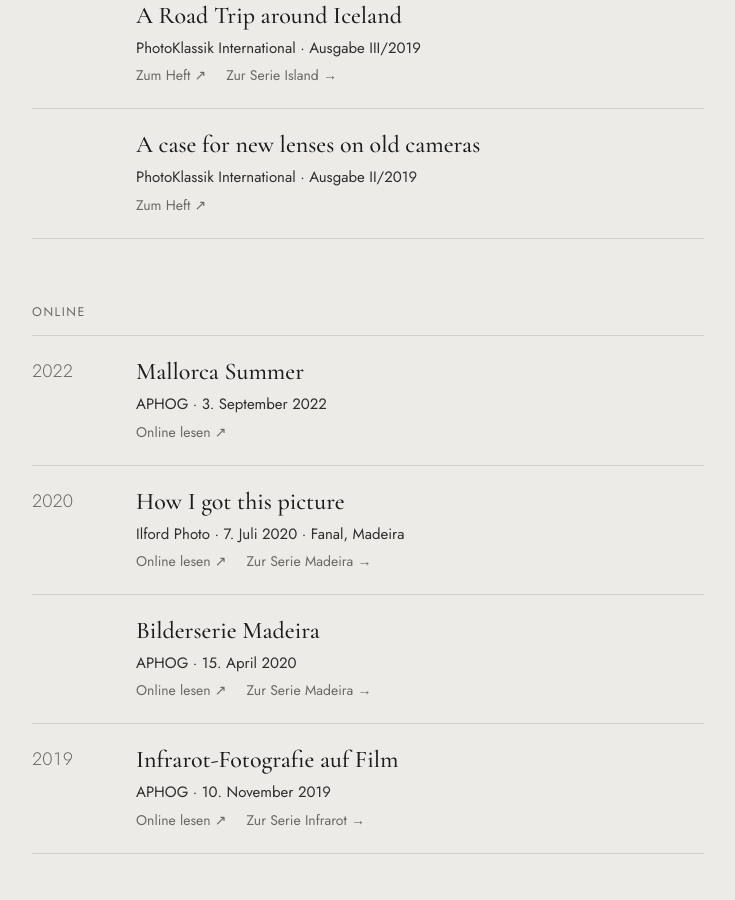
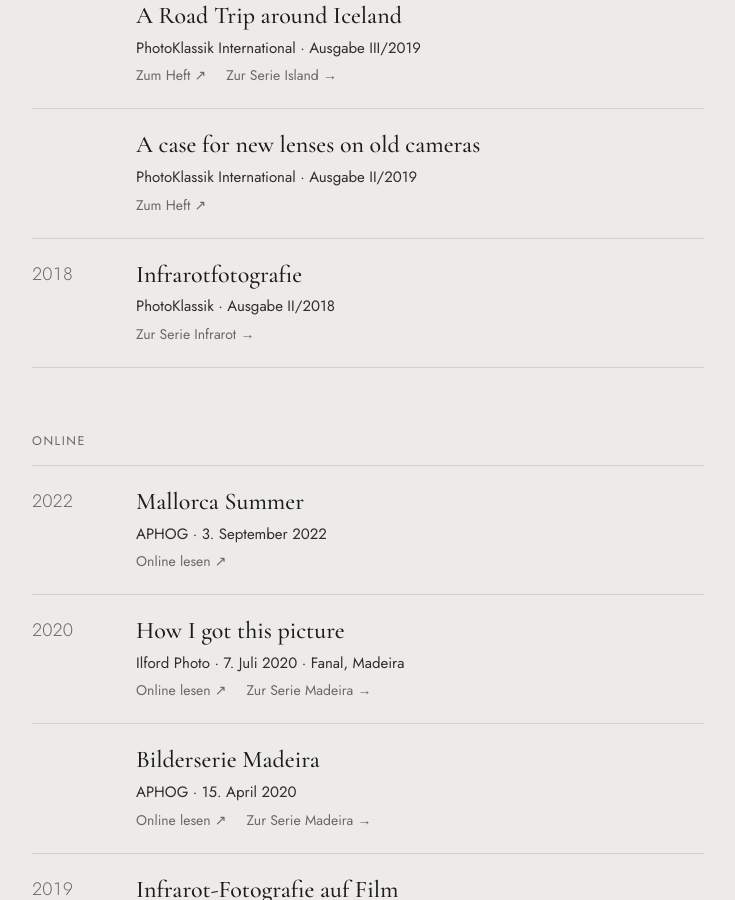
Before and after one commit to Racetrack69/christopher_portfolio, a Jekyll site: the page built from veroeffentlichungen.html, in a window 1280 px wide and 900 px high, scrolled down 1345 px. Shown: the whole window, without its empty margins (272-1007 px from the left). Built offline with Jekyll 4.4.1, drawn with Linux system fonts in a browser that asks for light colours.

Commit message:
Add files via upload

```diff
--- a/_data/veroeffentlichungen.yml
+++ b/_data/veroeffentlichungen.yml
@@ -88,6 +88,13 @@
   sprache: en
   link: "https://shop.silvergrainclassics.com/products/photoklassik-international-issue-3-ii-2019"
 
+# ---------- 2018 ----------
+- jahr: 2018
+  magazin: "PhotoKlassik"
+  ausgabe: "Ausgabe II/2018"
+  titel: "Infrarotfotografie"
+  serie: infrarot
+
 # ========== Online ==========
 
 - online: true
--- a/_includes/veroeffentlichungen-liste.html
+++ b/_includes/veroeffentlichungen-liste.html
@@ -40,13 +41,13 @@
     <span class="pub-cover">{% if v.cover %}<img src="{{ '/assets/images/veroeffentlichungen/' | append: v.cover | append: '.jpg' | relative_url }}" alt="Titelseite {{ v.magazin | escape }}{% if ausgabe != '' %}, {{ ausgabe | escape }}{% endif %}" loading="lazy" decoding="async">{% endif %}</span>
     {%- endif %}
     <div class="pub-txt">
-      <div class="ti"{% if v.sprache %} lang="{{ v.sprache }}"{% endif %}>{% if link != "" %}<a href="{{ link }}" rel="noopener">{{ kopf }}</a>{% else %}{{ kopf }}{% endif %}</div>
+      <div class="ti"{% if v.sprache %} lang="{{ v.sprache }}"{% endif %}>{% if link != "" %}<a href="{{ link }}" target="_blank" rel="noopener">{{ kopf }}<span class="vh"> (öffnet in neuem Fenster)</span></a>{% else %}{{ kopf }}{% endif %}</div>
       {%- if det != "" %}
       <div class="det">{{ det }}</div>
       {%- endif %}
       {%- if link != "" or serie %}
       <div class="pub-links">
-        {%- if link != "" %}<a href="{{ link }}" rel="noopener">{% if v.online %}Online lesen{% else %}Zum Heft{% endif %} ↗</a>{% endif -%}
+        {%- if link != "" %}<a href="{{ link }}" target="_blank" rel="noopener">{% if v.online %}Online lesen{% else %}Zum Heft{% endif %} ↗<span class="vh"> (öffnet in neuem Fenster)</span></a>{% endif -%}
         {%- if serie %}<a href="{{ serie.url | relative_url }}">Zur Serie {{ serie.title }} →</a>{% endif -%}
       </div>
       {%- endif %}
--- a/datenschutz.html
+++ b/datenschutz.html
@@ -33,7 +33,7 @@
     <p>Die Website wird über GitHub Pages bereitgestellt, einen Dienst von GitHub. In seiner Datenschutzerklärung nennt GitHub als Verantwortliche die GitHub, Inc., 88 Colin P. Kelly Jr. St., San Francisco, CA 94107, USA, und die GitHub B.V., Prins Bernhardplein 200, 1097 JB Amsterdam, Niederlande.</p>
     <p>Beim Aufruf einer Seite protokolliert GitHub nach eigenen Angaben die IP-Adresse der Besucherinnen und Besucher und speichert sie zu Sicherheitszwecken. Auf diese Speicherung habe ich keinen Einfluss. Ich selbst werte keine Zugriffsdaten aus.</p>
     <p>Rechtsgrundlage ist Art. 6 Abs. 1 lit. f DSGVO. Mein berechtigtes Interesse liegt darin, die Website sicher und zuverlässig bereitzustellen.</p>
-    <p>GitHub verarbeitet Daten auch in den USA. Für Übermittlungen aus der EU stützt sich GitHub nach eigenen Angaben auf die Standardvertragsklauseln der EU-Kommission und ist nach dem EU-U.S. Data Privacy Framework zertifiziert. Mehr dazu in der <a href="https://docs.github.com/en/site-policy/privacy-policies/github-general-privacy-statement" rel="noopener">Datenschutzerklärung von GitHub</a>.</p>
+    <p>GitHub verarbeitet Daten auch in den USA. Für Übermittlungen aus der EU stützt sich GitHub nach eigenen Angaben auf die Standardvertragsklauseln der EU-Kommission und ist nach dem EU-U.S. Data Privacy Framework zertifiziert. Mehr dazu in der <a href="https://docs.github.com/en/site-policy/privacy-policies/github-general-privacy-statement" target="_blank" rel="noopener">Datenschutzerklärung von GitHub<span class="vh"> (öffnet in neuem Fenster)</span></a>.</p>
     {%- if mail != "" %}
 
     <h2>Kontakt per E-Mail</h2>
@@ -42,6 +42,6 @@
 
     <h2>Ihre Rechte</h2>
     <p>Sie haben das Recht auf Auskunft (Art. 15 DSGVO), Berichtigung (Art. 16 DSGVO), Löschung (Art. 17 DSGVO), Einschränkung der Verarbeitung (Art. 18 DSGVO), Datenübertragbarkeit (Art. 20 DSGVO) und Widerspruch gegen die Verarbeitung (Art. 21 DSGVO). Wenden Sie sich dafür an die oben genannte Anschrift.</p>
-    <p>Außerdem können Sie sich bei einer Datenschutz-Aufsichtsbehörde beschweren (Art. 77 DSGVO). Für mich zuständig ist das Bayerische Landesamt für Datenschutzaufsicht, Postfach 1349, 91504 Ansbach, <a href="https://www.lda.bayern.de" rel="noopener">www.lda.bayern.de</a>.</p>
+    <p>Außerdem können Sie sich bei einer Datenschutz-Aufsichtsbehörde beschweren (Art. 77 DSGVO). Für mich zuständig ist das Bayerische Landesamt für Datenschutzaufsicht, Postfach 1349, 91504 Ansbach, <a href="https://www.lda.bayern.de" target="_blank" rel="noopener">www.lda.bayern.de<span class="vh"> (öffnet in neuem Fenster)</span></a>.</p>
   </div>
 </article>
```
Also changed, not shown: other parts of _includes/veroeffentlichungen-liste.html (+1 -0 lines).
